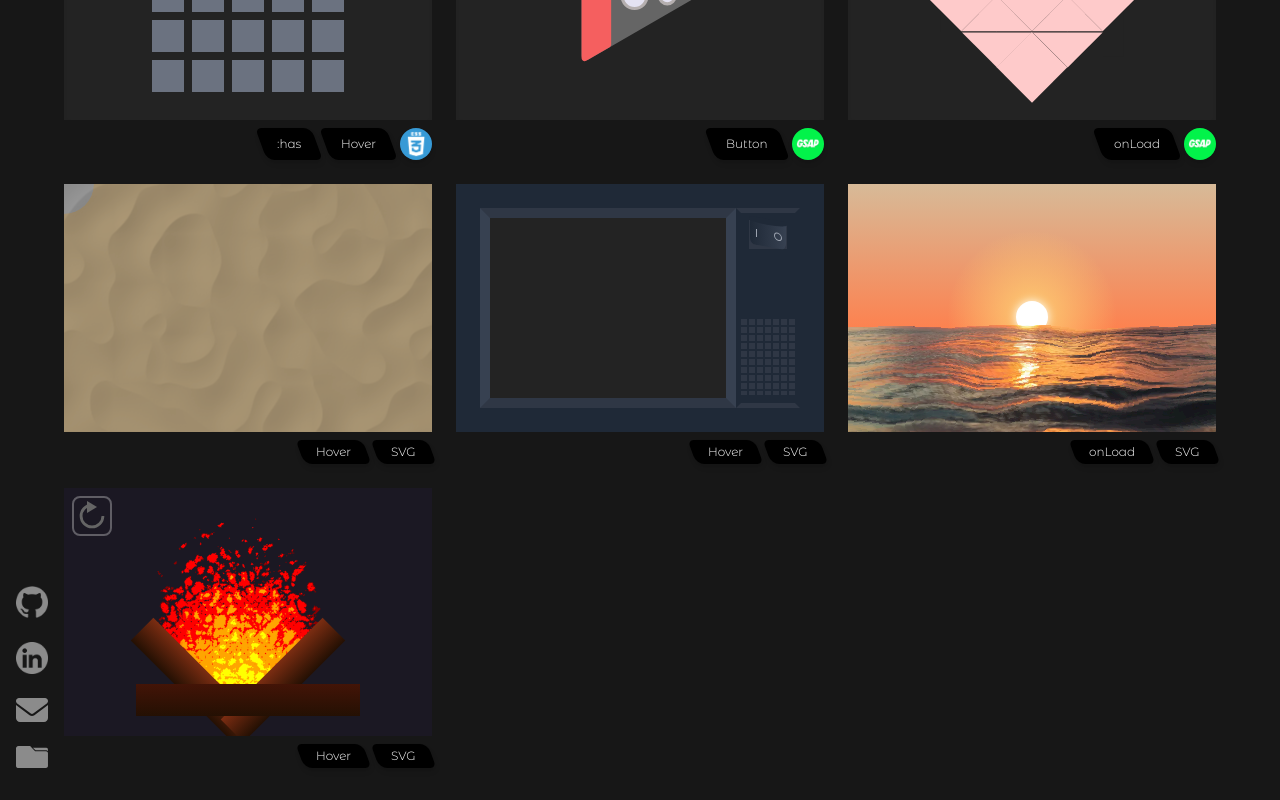
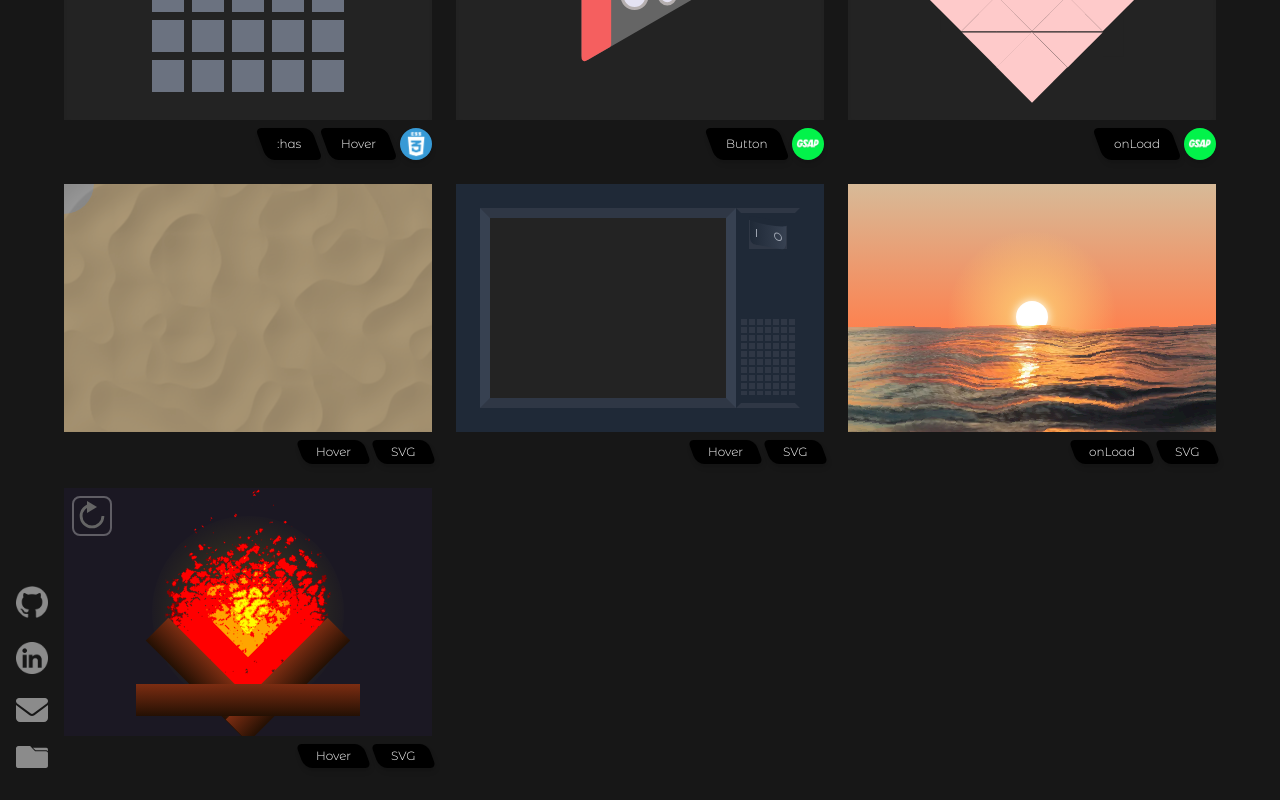
Before and after one commit to mlee2197/motion-script, a Next.js app: page / in a window 1280 px wide. Both pictures are taken after a click on the button 92 px from the left and 1476 px from the top of the page. Shown: the part 960-1760 px from the top of the page. Built offline with nearby package versions, Linux system fonts and the light colour scheme; a web font is replaced by a local one.

Commit message:
fix fire responsvieness

```diff
--- a/src/app/animations/Fire.tsx
+++ b/src/app/animations/Fire.tsx
@@ -19,11 +19,30 @@ const Fire = () => {
   return (
     <div className="animation-container bg-[#1b1823]">
       <PlayButton onClick={handlePlay} />
-      {play && <svg className="relative w-full h-full">
+      <div
+        className={clsx(
+          "absolute top-1/2 left-1/2 -translate-x-1/2 -translate-y-1/2 w-48 h-48 bg-yellow-400 rounded-full aspect-square transition-opacity duration-300",
+          play ? "opacity-20" : "opacity-0"
+        )}
+        style={{
+          background: "radial-gradient(circle, yellow , transparent 75%)",
+        }}
+      />
+
+      {play && (
+        <svg className="relative w-full h-full">
           <filter id="fire" width="100%" height="100%">
-          <feTurbulence id="turbulence-fire" baseFrequency="0.1 0.1" numOctaves="10">
-          </feTurbulence>
-          <feDisplacementMap id="fire-displacement-map" in="SourceGraphic" in2="NOISE" scale="100"></feDisplacementMap>
+            <feTurbulence
+              id="turbulence-fire"
+              baseFrequency="0.1 0.1"
+              numOctaves="10"
+            ></feTurbulence>
+            <feDisplacementMap
+              id="fire-displacement-map"
+              in="SourceGraphic"
+              in2="NOISE"
+              scale="100"
+            ></feDisplacementMap>
             <animate
               href="#turbulence-fire"
               attributeName="baseFrequency"
@@ -47,18 +66,54 @@ const Fire = () => {
             />
           </filter>
 
-        {/* <circle cx="60%" cy="-10%" r="80" fill="red" filter="url(#fire)" stroke="darkred" strokeWidth="5" className="rotate-45" /> */}
-        <circle cx="60%" cy="-10%" r="80" fill="red" filter="url(#fire)" stroke="darkred" strokeWidth="5" className="rotate-45" />
-        <circle cx="65.5%" cy="-3%" r="60" fill="orange" filter="url(#fire)" stroke="darkorange" strokeWidth="5" className="rotate-45" />
-        <circle cx="71%" cy="4%" r="40" fill="yellow" filter="url(#fire)" className="rotate-45" />
+          <circle
+            cx="50%"
+            cy="50%"
+            r="80"
+            fill="red"
+            filter="url(#fire)"
+            stroke="darkred"
+            strokeWidth="5"
+            className="rotate-45 origin-center"
+          />
+          <circle
+            cx="50%"
+            cy="50%"
+            r="40"
+            fill="orange"
+            filter="url(#fire)"
+            stroke="darkorange"
+            strokeWidth="5"
+            className="rotate-45 origin-center"
+          />
+          <circle
+            cx="50%"
+            cy="50%"
+            r="20"
+            fill="yellow"
+            filter="url(#fire)"
+            className="rotate-45 origin-center"
+          />
         </svg>
-      }
-      <div className={
-        clsx("absolute bottom-10 left-1/2 -translate-x-[127px] w-36 h-8 bg-gradient-to-t from-[#241003] rotate-45", play ? "to-orange-900" : "to-orange-950")} />
-      <div className={
-        clsx("absolute bottom-10 left-1/2 -translate-x-[37px] w-36 h-8 bg-gradient-to-t from-[#241003] -rotate-45", play ? "to-orange-900" : "to-orange-950")} />
-      <div className={
-        clsx("absolute bottom-5 left-1/2 -translate-x-1/2 w-56 h-8 bg-gradient-to-t from-[#241003] to-orange-950", play ? "to-orange-900" : "to-orange-950")} />
+      )}
+      <div
+        className={clsx(
+          "absolute bottom-10 left-1/2 -translate-x-[112px] w-36 h-8 bg-gradient-to-t from-[#241003] rotate-45",
+          play ? "to-orange-900" : "to-orange-950"
+        )}
+      />
+      <div
+        className={clsx(
+          "absolute bottom-10 left-1/2 -translate-x-[32px] w-36 h-8 bg-gradient-to-t from-[#241003] -rotate-45",
+          play ? "to-orange-900" : "to-orange-950"
+        )}
+      />
+      <div
+        className={clsx(
+          "absolute bottom-5 left-1/2 -translate-x-1/2 w-56 h-8 bg-gradient-to-t from-[#241003]",
+          play ? "to-orange-900" : "to-orange-950"
+        )}
+      />
     </div>
   );
 };
```
Lines whose indentation alone changed are shown as unchanged.
